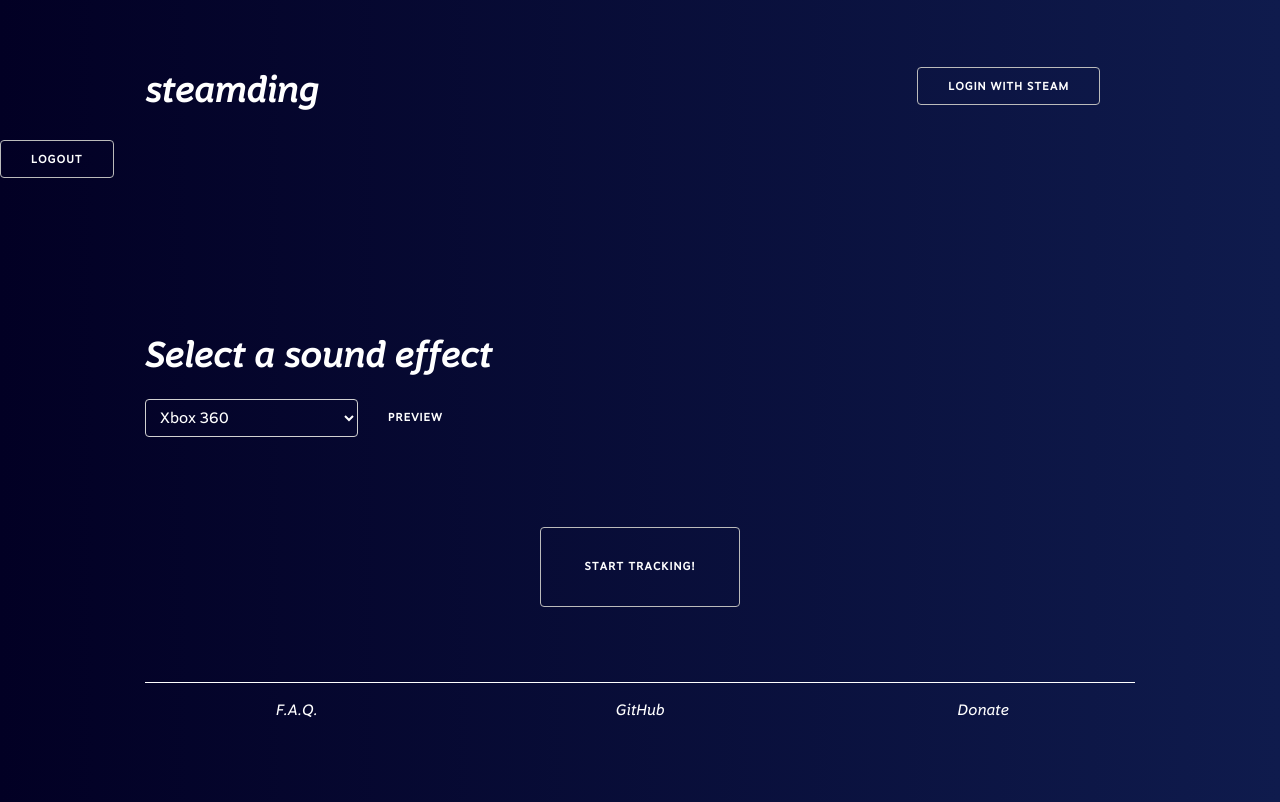
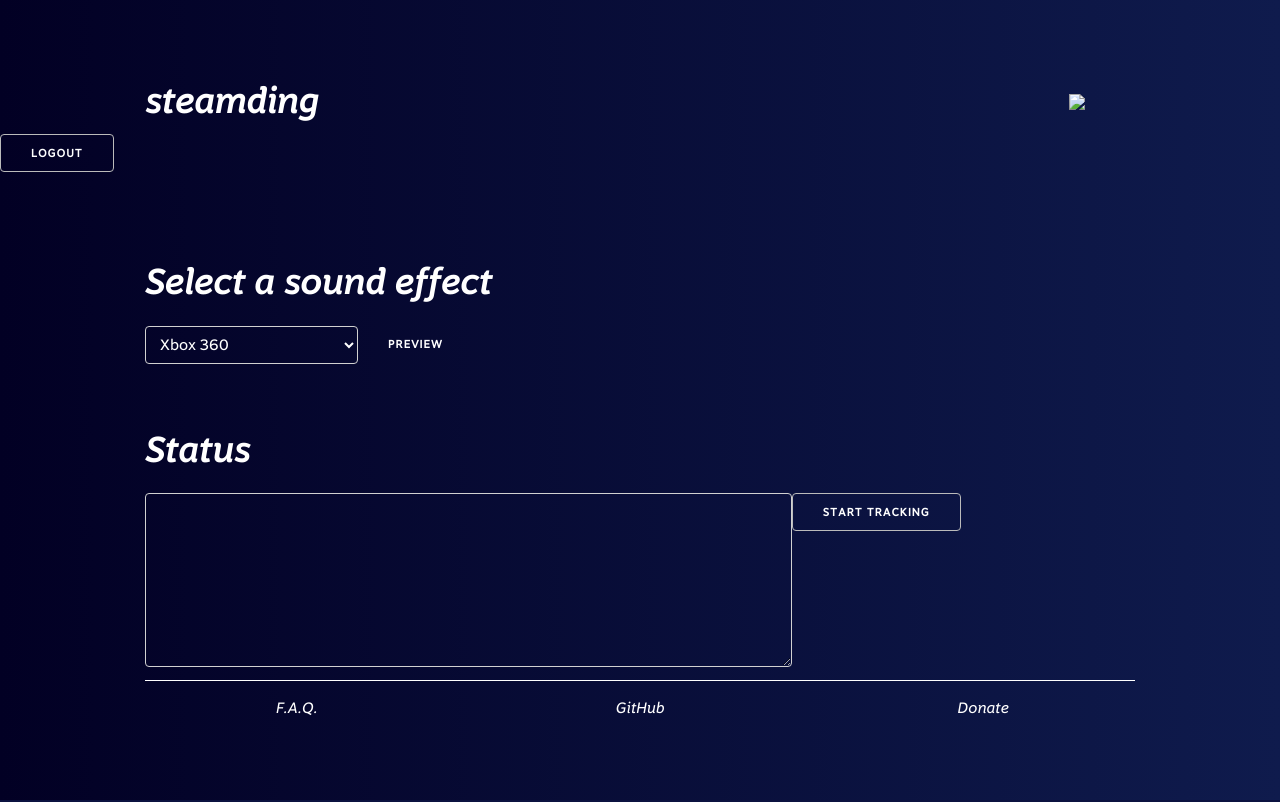
Before and after one commit to aquelemiguel/steamding, a PHP site: page /views/logged.html in a window 1280 px wide. Run offline with PHP 8.4, Linux system fonts and the light colour scheme.

Commit message:
Add log box and now playing section

```diff
--- a/middlewares/scraper.js
+++ b/middlewares/scraper.js
@@ -2,7 +2,6 @@ const cheerio = require('cheerio');
 const request = require('request');
 
 const fetchPlayerProfile = (key, steamID) => new Promise((resolve, reject) => {
-  console.log(key, steamID);
   request.get(`https://api.steampowered.com/ISteamUser/GetPlayerSummaries/v0002/?key=${key}&steamids=${steamID}`, { json: true }, (err, _res, data) => {
     if (err) { reject(err); return; }
 
--- a/package.json
+++ b/package.json
@@ -29,6 +29,6 @@
     "eslint-plugin-import": "^2.17.2",
     "nodemon": "^1.19.0",
     "webpack": "^4.34.0",
-    "webpack-cli": "^3.3.4"
+    "webpack-cli": "^3.3.5"
   }
 }
--- a/public/css/style.css
+++ b/public/css/style.css
@@ -75,3 +75,19 @@ h3 {
     padding-top: 1em;
     text-align: center;
 }
+
+#persona-name {
+    text-align: right;
+}
+
+#persona-playing {
+    text-align: right;
+}
+
+#header h3 {
+    position: relative;
+    top: 50%;
+    -webkit-transform: translateY(-50%);
+    -ms-transform: translateY(-50%);
+    transform: translateY(-50%);
+}
--- a/views/logged.html
+++ b/views/logged.html
@@ -13,11 +13,15 @@
 <body>
     <div id="header" class="container">
         <div class="row" style="margin-top: 7%;">
-            <div class="nine columns"><h3><a href="/">steamding</a></h3></div>
-            <div class="two columns">
-                <form action="/auth/openid" method="POST">
-                    <button id="login-btn" type="submit">Login with Steam</button>
-                </form>
+            <div class="eight columns">
+                <h3><a href="/">steamding</a></h3>
+            </div>
+            <div class="three columns" style="display: block; margin: auto">
+                <div id="persona-name"></div>
+                <div id="persona-playing"></div>
+            </div>
+            <div class="one column" style="display: block; margin: auto">
+                <img id="profile-avatar" src="#"/>
             </div>
         </div>
     </div>
@@ -26,9 +30,8 @@
         <button id="logout-btn" type="submit">Logout</button>
     </form>
 
-
     <div class="container">
-        <div class="row" style="margin-top: 15%">
+        <div class="row" style="margin-top: 8%">
             <h3>Select a sound effect</h3>
         </div>
         <div class="row">
@@ -44,8 +47,15 @@
                 <button id="preview" type="button" style="position: absolute; border: 0">Preview</button>
             </div>
         </div>
-        <div class="row" style="padding-top: 5em; padding-bottom: 5em;">
-            <button id="track-achievements" style="height: 80px; width: 200px; display: block; margin: auto;">Start tracking!</button>
+
+        <div class="row" style="margin-top: 5%">
+            <h3>Status</h3>
+        </div>
+        <div class="row">
+            <div class="two-thirds column">
+                <textarea id="logger" type="text" style="width: 100%; height: 200%; background: none;" readonly></textarea>
+                <button id="track" style="position: absolute;">Start tracking</button>
+            </div>
         </div>
     </div>
 
```
Also changed, not shown: app.js (+12 -7 lines), public/js/renderer.js (+11 -5 lines), package-lock.json, public/js/bundle.js.
